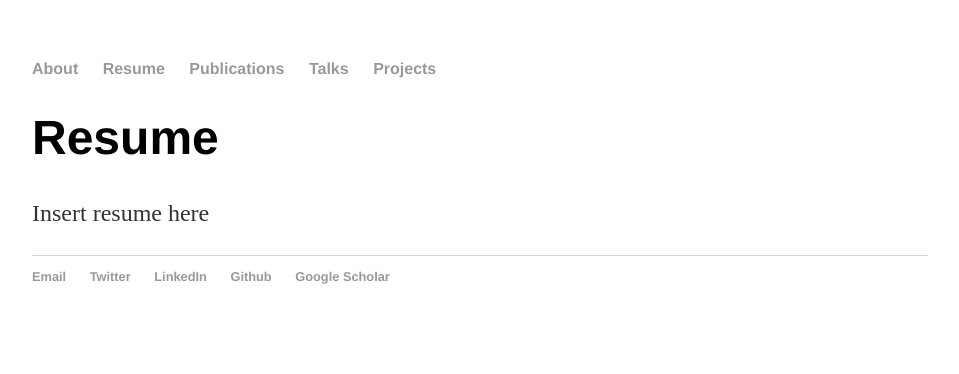
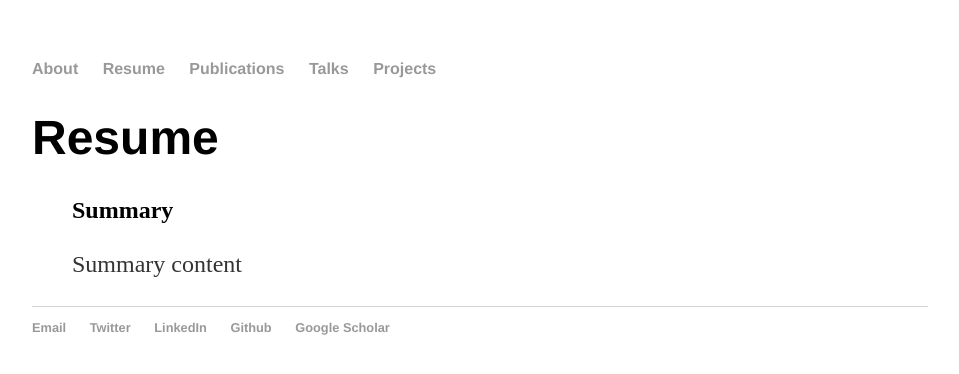
Before and after one commit to JmeF/JmeF.github.io, a Jekyll site: the page built from resume/index.html, in a window 1280 px wide. Shown: the top 374 px of the page, without its empty margins (160-1119 px from the left). Built offline with Jekyll 4.4.1, drawn with Linux system fonts in a browser that asks for light colours.

Commit message:
resume + pub structure

```diff
--- a/_config.yml
+++ b/_config.yml
@@ -9,4 +9,6 @@ collections:
     output: False
   talks:
     output: False
+  resume:
+    output: False
 collections_dir: content
--- a/resume/index.html
+++ b/resume/index.html
@@ -1,8 +1,11 @@
 ---
 layout: default
-title: Jamie Fawcett resume
+title: Resume
 ---
-<div class="blurb">
-	<h1>Resume</h1>
-	<p>Insert resume here</p>
-</div><!-- /.blurb -->
+	<h1>{{ page.title }}</h1>
+	<ul class="resume">
+		{% for section in site.resume %}
+			<h2>{{ section.title }}</h2>
+			<p>{{ section.content }}</p>
+		{% endfor %}
+	</ul>
```
Also changed, not shown: content/_resume/summary.md (added, +5 -0 lines), publications/index.html (+5 -2 lines).
